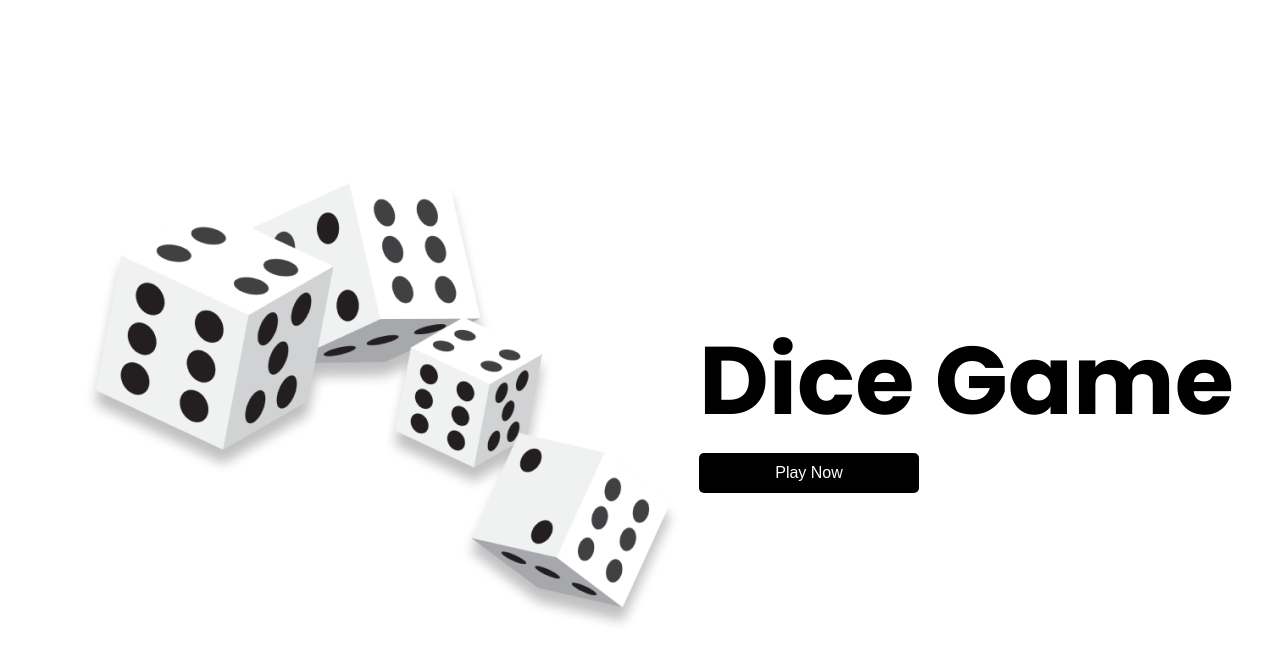
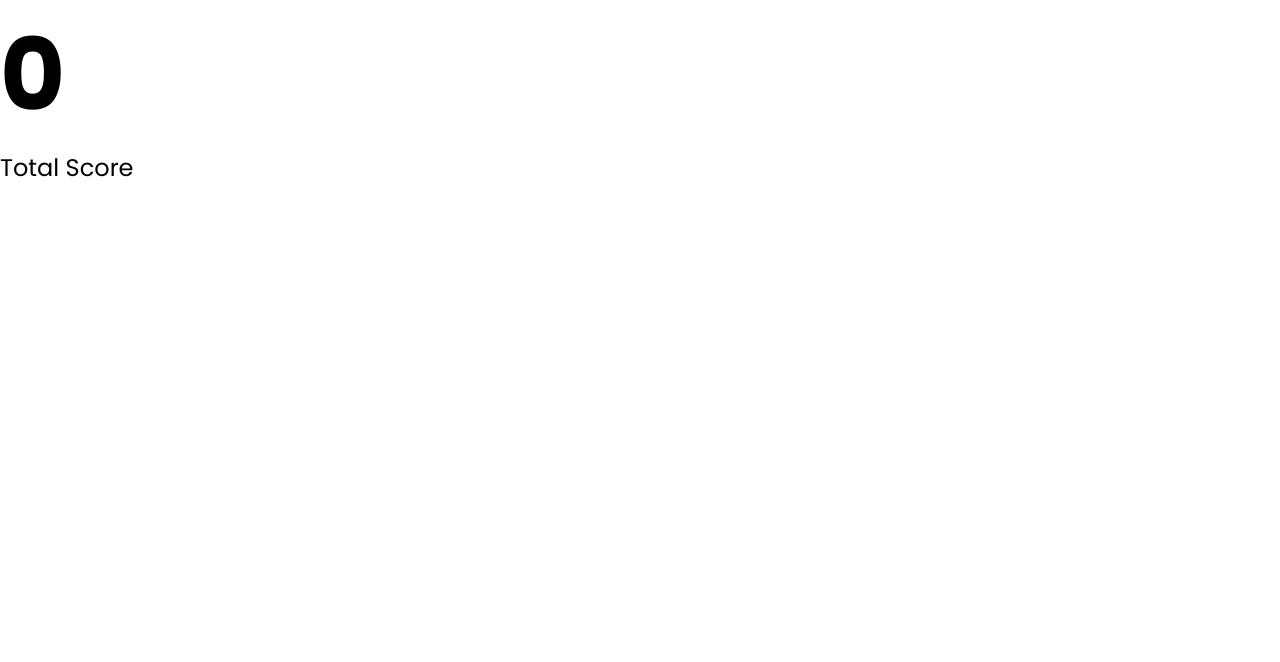
Before and after one commit to Saikiranmdv/React-Projects, a React (Vite) app in the folder Dice-Game/: page / in a window 1280 px wide. Both pictures are taken after a click on the button "Play Now". Shown: the top 662 px of the page. Built offline with nearby package versions, Linux system fonts and the light colour scheme.

Commit message:
GamePlay Starting changes

```diff
--- a/Dice-Game/src/App.jsx
+++ b/Dice-Game/src/App.jsx
@@ -1,6 +1,7 @@
 import styled from "styled-components";
 import StartGame from "./components/StartGame";
 import { useState } from "react";
+import GamePlay from "./components/GamePlay";
 
 function App() {
 
@@ -11,9 +12,7 @@ function App() {
   }
 
   return (
-    <>
-    <StartGame />
-    </>
+    <> { isGameStarted ? <GamePlay /> : <StartGame toggle = {toggleGamePlay} /> } </>
   )
 }
 
--- /dev/null
+++ b/Dice-Game/src/components/GamePlay.jsx
@@ -0,0 +1,11 @@
+import TotalScore from "./TotalScore";
+
+const GamePlay = () => {
+  return (
+    <main>
+      <TotalScore />
+    </main>
+  )
+}
+
+export default GamePlay
--- a/Dice-Game/src/components/StartGame.jsx
+++ b/Dice-Game/src/components/StartGame.jsx
@@ -1,6 +1,6 @@
 import styled from "styled-components"
 
-const StartGame = () => {
+const StartGame = ({ toggle }) => {
   return (
     <Container>
         <div>
@@ -8,7 +8,7 @@ const StartGame = () => {
         </div>
         <div className="content">
             <h1>Dice Game</h1>
-            <Button>Play Now</Button>
+            <Button onClick={toggle}> Play Now </Button>
         </div>
     </Container>
   );
--- /dev/null
+++ b/Dice-Game/src/components/TotalScore.jsx
@@ -0,0 +1,25 @@
+import styled from "styled-components";
+const TotalScore = () => {
+  return (
+    <ScoreContainer>
+        <h1>0</h1>
+        <p>Total Score</p>
+
+    </ScoreContainer>
+  )
+}
+
+export default TotalScore
+
+const ScoreContainer = styled.div`
+  h1{
+    font-size: 100px;
+  }
+
+  p{
+    font-size: 24px;
+    font-weight: 500px;
+  }
+
+
+`;
```
